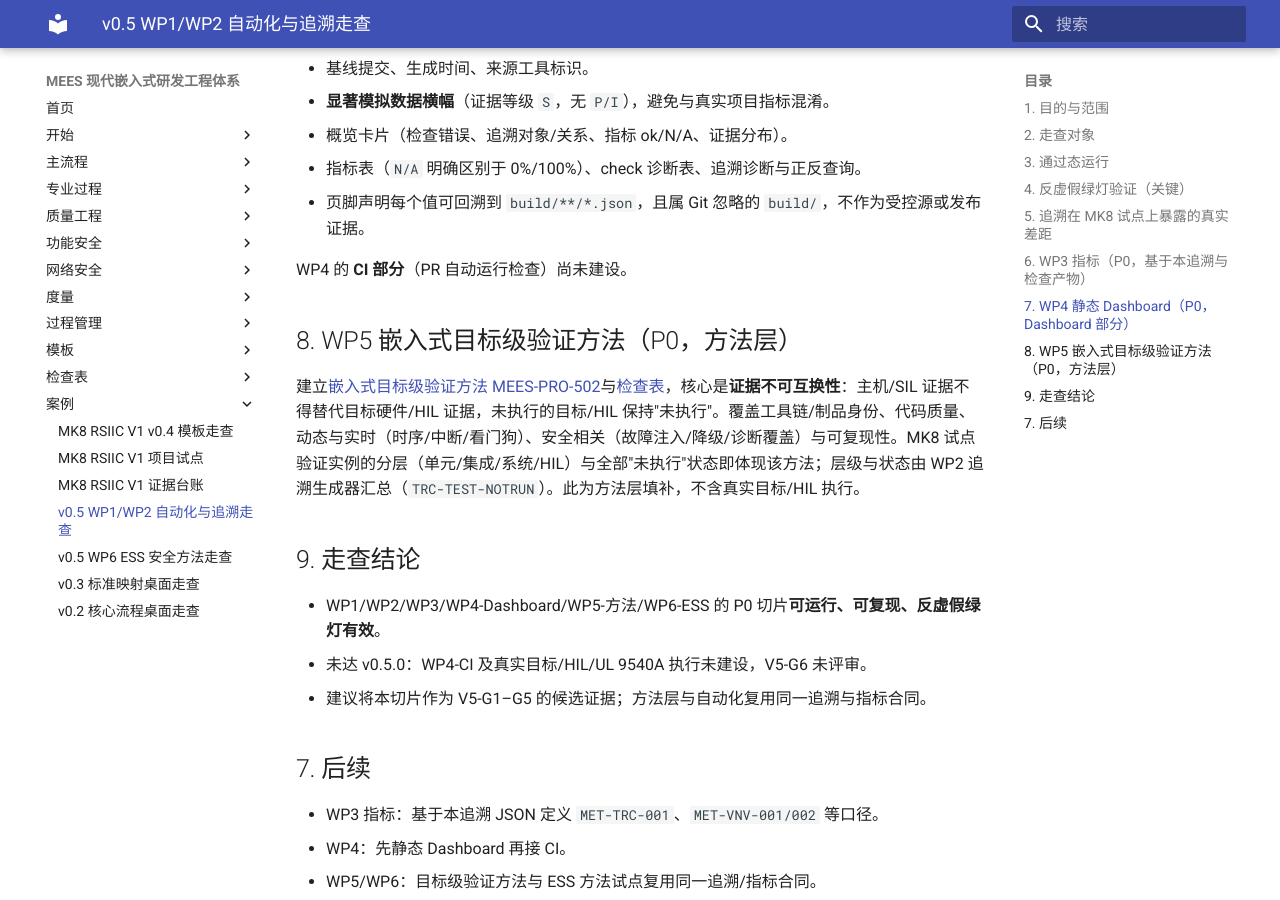
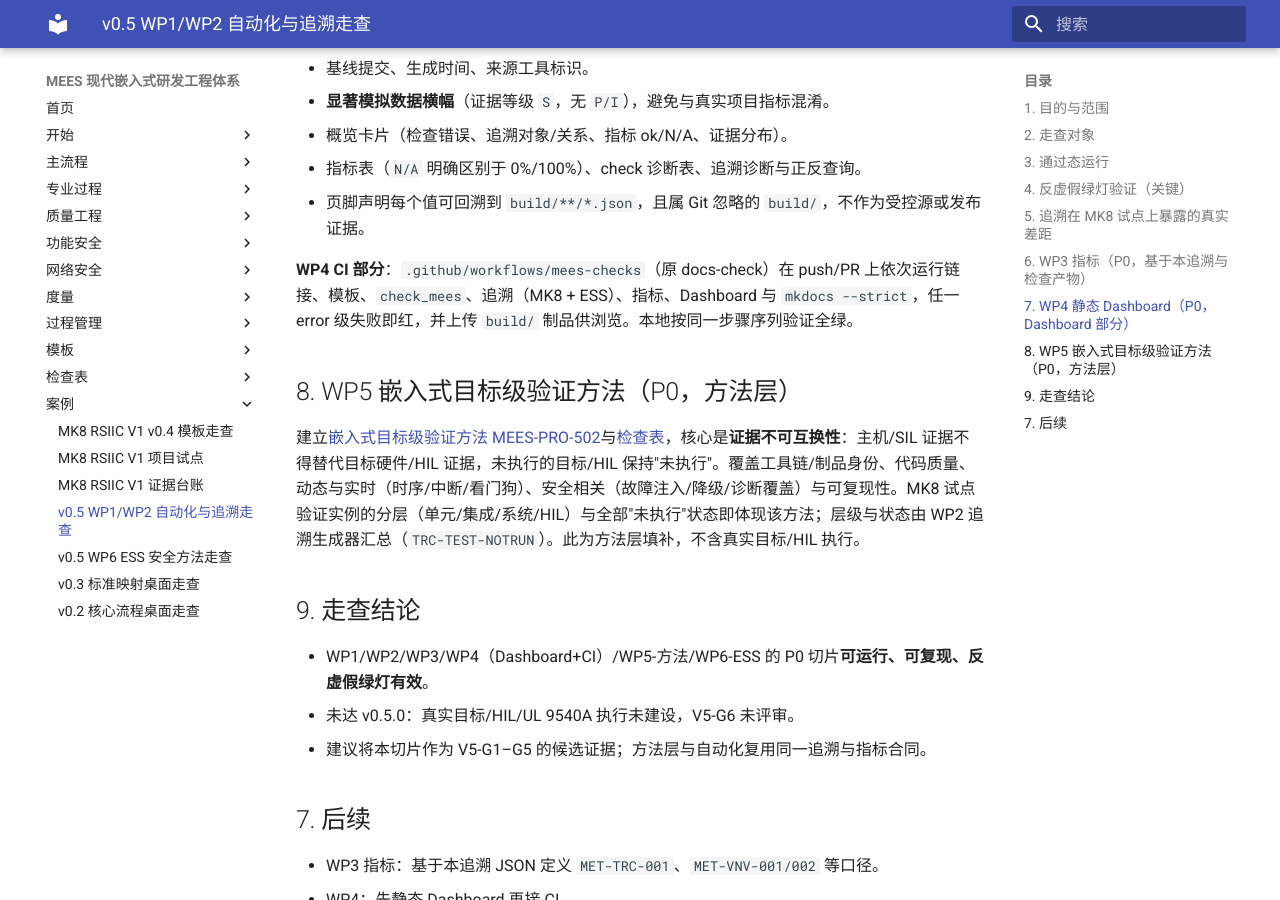
Before and after one commit to JianShiYao/MEES, an MkDocs documentation site: the page built from docs/15_Case_Study/v0.5_WP1_WP2自动化与追溯走查.md, in a window 1280 px wide and 900 px high, scrolled down 2509 px. Built offline with MkDocs 1.6.1 and Material for MkDocs 9.7.7, drawn with Linux system fonts in a browser that asks for light colours.

Commit message:
feat(v0.5): WP4 CI — run full check suite + dashboard on push/PR
- .github/workflows (mees-checks, was docs-check): links, template assets, check_mees, traceability (MK8 + ESS), metrics, dashboard, mkdocs --strict; any error-level failure fails the job (red)
- uploads build/ (dashboard + JSON reports) as artifact for human review; not a controlled source or release evidence
- verified locally by running the identical step sequence fail-fast: all 8 steps green; workflow YAML parses
- SCOPE: completes WP4; real target/HIL/UL 9540A execution and V5-G6 release still NOT done

Co-Authored-By: Claude Opus 4.8 <noreply@anthropic.com>

```diff
--- a/docs/15_Case_Study/v0.5_WP1_WP2自动化与追溯走查.md
+++ b/docs/15_Case_Study/v0.5_WP1_WP2自动化与追溯走查.md
@@ -75,7 +75,7 @@
 - 指标表（`N/A` 明确区别于 0%/100%）、check 诊断表、追溯诊断与正反查询。
 - 页脚声明每个值可回溯到 `build/**/*.json`，且属 Git 忽略的 `build/`，不作为受控源或发布证据。
 
-WP4 的 **CI 部分**（PR 自动运行检查）尚未建设。
+**WP4 CI 部分**：`.github/workflows/mees-checks`（原 docs-check）在 push/PR 上依次运行链接、模板、`check_mees`、追溯（MK8 + ESS）、指标、Dashboard 与 `mkdocs --strict`，任一 error 级失败即红，并上传 `build/` 制品供浏览。本地按同一步骤序列验证全绿。
 
 ## 8. WP5 嵌入式目标级验证方法（P0，方法层）
 
@@ -83,8 +83,8 @@ WP4 的 **CI 部分**（PR 自动运行检查）尚未建设。
 
 ## 9. 走查结论
 
-- WP1/WP2/WP3/WP4-Dashboard/WP5-方法/WP6-ESS 的 P0 切片**可运行、可复现、反虚假绿灯有效**。
-- 未达 v0.5.0：WP4-CI 及真实目标/HIL/UL 9540A 执行未建设，V5-G6 未评审。
+- WP1/WP2/WP3/WP4（Dashboard+CI）/WP5-方法/WP6-ESS 的 P0 切片**可运行、可复现、反虚假绿灯有效**。
+- 未达 v0.5.0：真实目标/HIL/UL 9540A 执行未建设，V5-G6 未评审。
 - 建议将本切片作为 V5-G1–G5 的候选证据；方法层与自动化复用同一追溯与指标合同。
 
 ## 7. 后续
```
Also changed, not shown: 1 other file.
